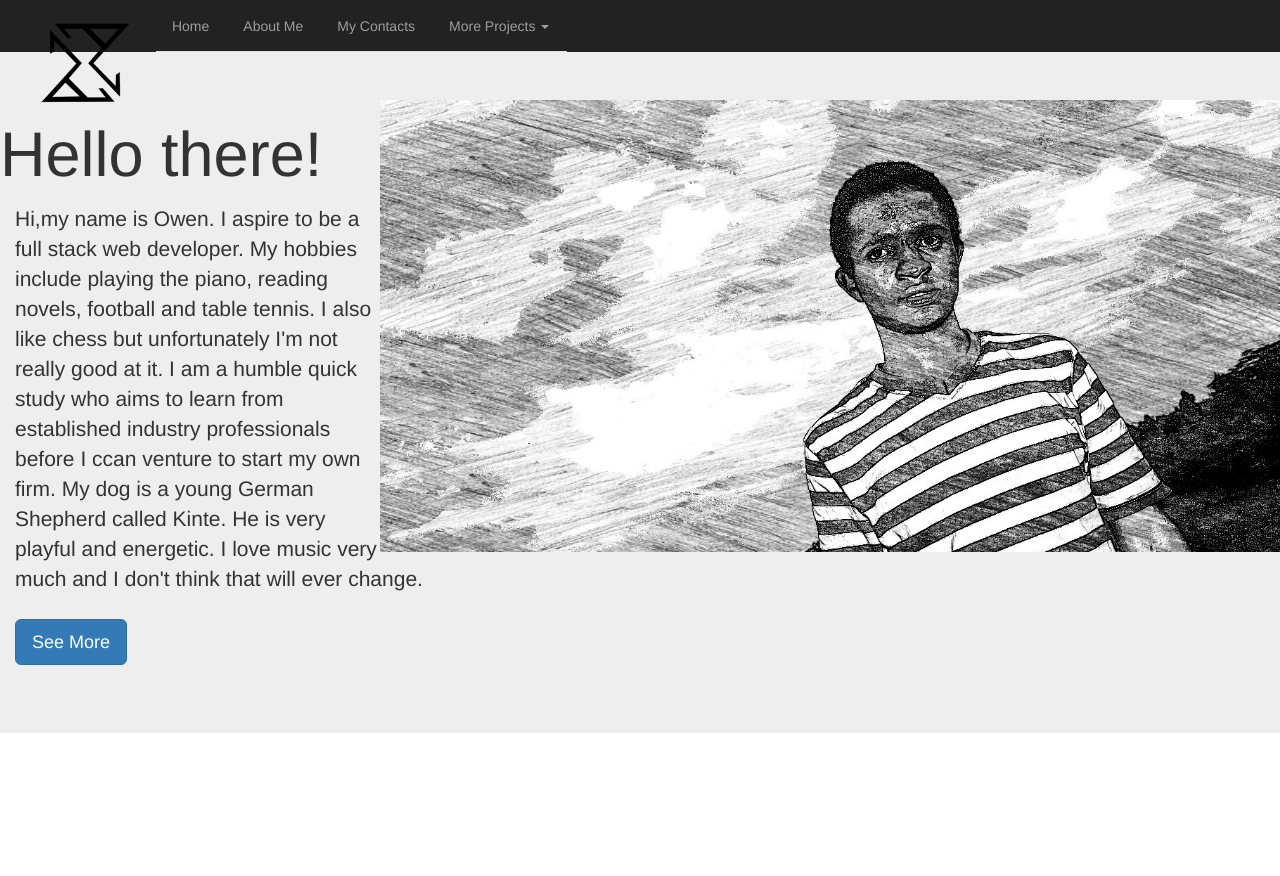
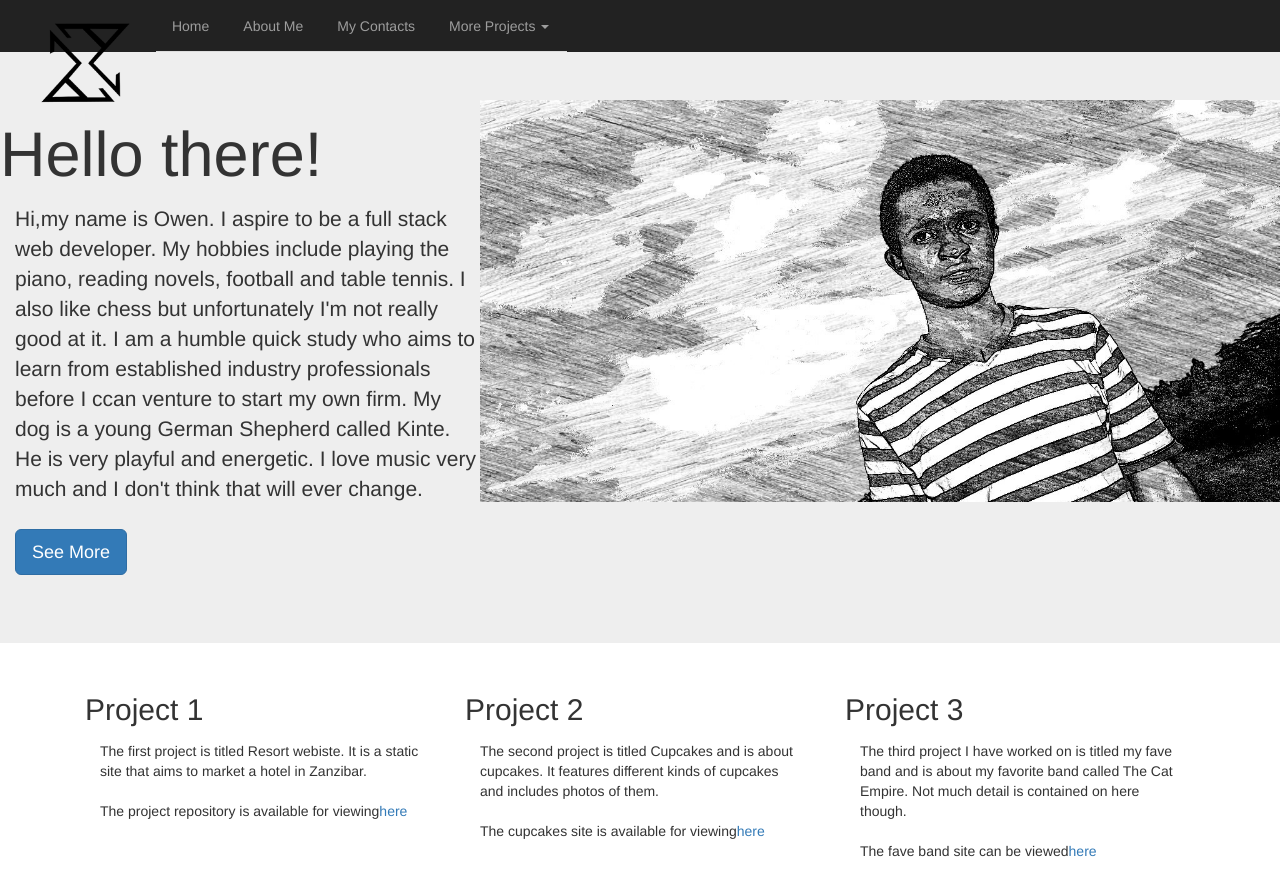
Before and after one commit to Jayuggi/my-portfolio, a plain HTML site: page index.html in a window 1280 px wide. Before the commit the page ends 800 px from the top, so only its background shows below. Drawn offline with Linux system fonts and the light colour scheme.

Commit message:
add columns of content to the page

```diff
--- a/index.html
+++ b/index.html
@@ -10,7 +10,7 @@
   <nav class="nav navbar-inverse navbar-static-top">
      <div class="container-fluid">
         <div class="navbar-header">
-           <a class="navbar-brand" href="#"><img height="100px" src="img/logo.png"></a>
+           <a class="navbar-brand" href="#"><img alt="logo" height="100px" src="img/logo.png"></a>
            <div class="navbar-right">
            <ul class="nav navbar-nav nav-tabs">
              <li><a href="index.html">Home</a></li>
@@ -35,15 +35,32 @@
   </nav>
 
   <div class="jumbotron">
-     <img width="900px" class="pull-right" src="img/me.jpg">
+     <img width="800px" class="pull-right" src="img/me.jpg">
      <h1>Hello there!</h1>
      <p>Hi,my name is Owen. I aspire to be a full stack web developer. My hobbies include playing the piano, reading novels, football and table tennis.
       I also like chess but unfortunately I'm not really good at it.
       I am a humble quick study who aims to learn from established industry professionals before I ccan venture to start my own firm.
       My dog is a young German Shepherd called Kinte. He is very playful and energetic. I love music very much and I don't think that will ever change.</p>
     <p><a class="btn btn-primary btn-lg" role="button">See More</a></p>
-
-</div>
+ </div>
+ <div class="container">
+    <div class="col-md-4">
+      <h2> Project 1</h2>
+      <p>The first project is titled Resort webiste. It is a static site that aims to market a hotel in Zanzibar.</p>
+      <p>The project repository is available for viewing<a href="#">here</a></p>
+    </div>
+    <div class="col-md-4">
+      <h2> Project 2</h2>
+      <p>The second project is titled Cupcakes and is about cupcakes. It features different kinds of cupcakes and includes photos of them.</p>
+      <p>The cupcakes site is available for viewing<a href="#">here</a></p>
+  </div>
+  <div class="col-md-4">
+    <h2> Project 3</h2>
+   <p>The third project I have worked on is titled my fave band and is about my favorite band called The Cat Empire.
+   Not much detail is contained on here though.</p>
+   <p>The fave band site can be viewed<a href="#">here</a></p>
+  </div>
+ </div>
 </body>
 
 
```
